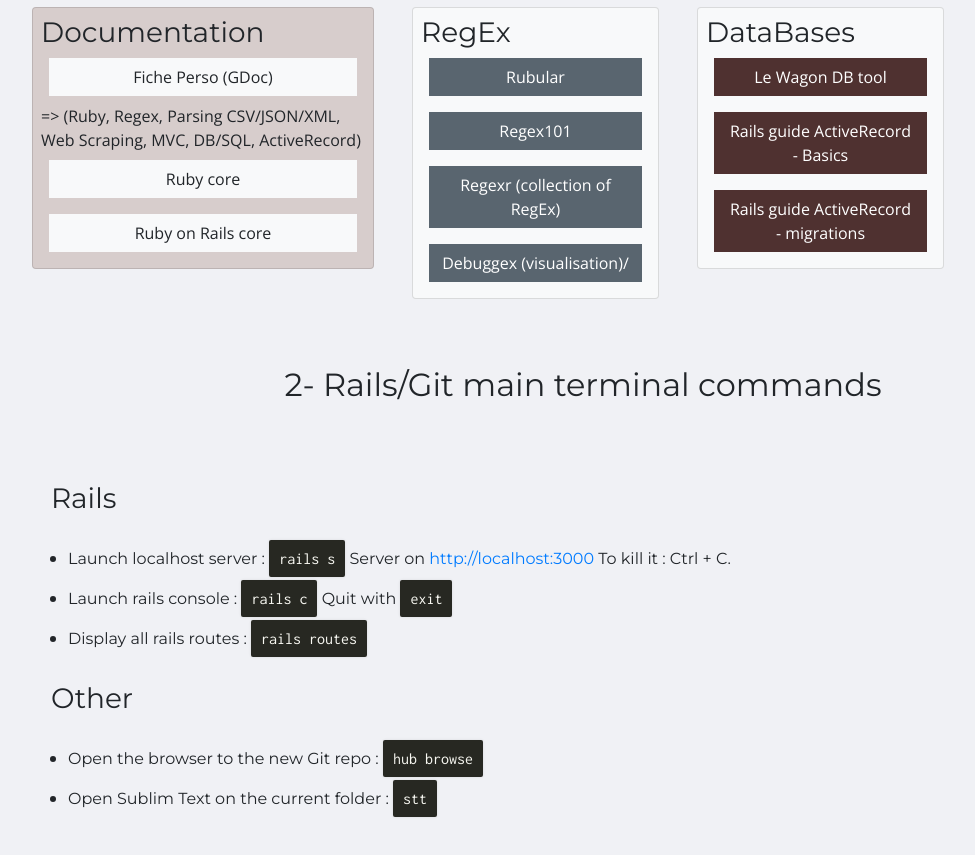
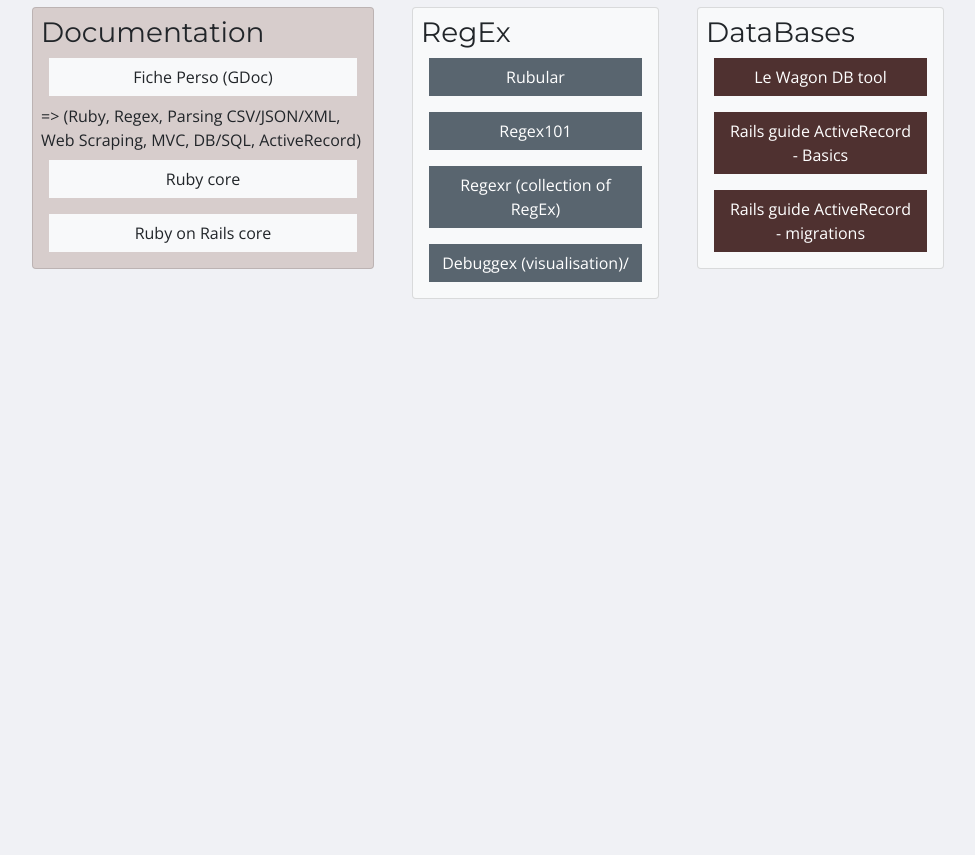
Before and after one commit to AgP42/LeWagonCS, a plain HTML site: page backend.html in a window 1280 px wide. Shown: the part 267-1122 px from the top of the page, without its empty margins (57-1032 px from the left). After the commit the page ends 800 px from the top, so only its background shows below. Drawn offline with nearby package versions, Linux system fonts and the light colour scheme; a web font is replaced by a local one.

Commit message:
remove finished

```diff
--- a/backend.html
+++ b/backend.html
@@ -90,23 +90,6 @@
 
     </div>
 
-    <h2 class="text-center m-5" id="">2- Rails/Git main terminal commands</h2>
-
-    <h3>Rails</h3>
-    <ul>
-    <li><p>Launch localhost server : <code>rails s</code> Server on <a href="http://localhost:3000">http://localhost:3000</a> To kill it : Ctrl + C.
-    </p></li>
-    <li><p>Launch rails console : <code>rails c</code> Quit with <code>exit</code></p></li>
-    <li><p>Display all rails routes : <code>rails routes</code></p></li>
-
-    </ul>
-
-    <h3>Other</h3>
-    <ul>
-      <li><p>Open the browser to the new Git repo : <code>hub browse </code></p></li>
-      <li><p>Open Sublim Text on the current folder : <code>stt</code></p></li>
-    </ul>
-
 
       </div> <!-- fin container article principal -->
 
```
